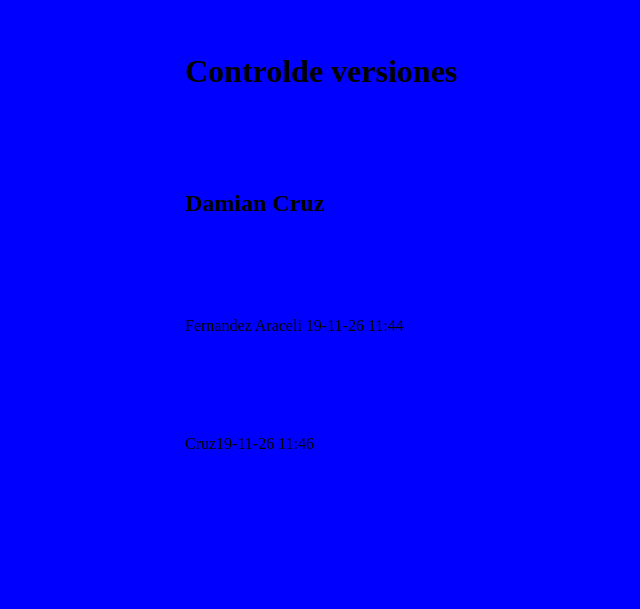
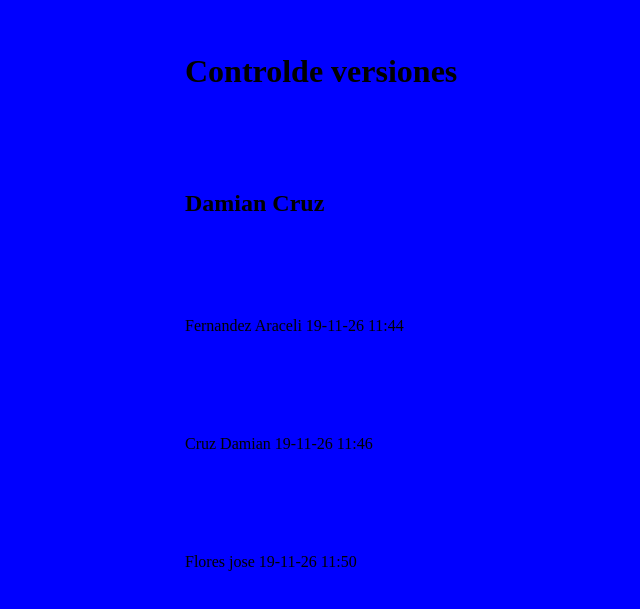
Before and after one commit to Josefl7/TP_SO_I4_Equipo_103, a plain HTML site: page index.html in a window 1280 px wide. Shown: the part 147-756 px from the top of the page, without its empty margins (115-755 px from the left). Drawn offline with Linux system fonts and the light colour scheme.

Commit message:
Subida de apellido nombre fecha y hora al index de testing

```diff
--- a/index.html
+++ b/index.html
@@ -10,6 +10,7 @@
 <h1>Controlde versiones</h1>
 <h2>Damian Cruz</h2>
 <p>Fernandez Araceli 19-11-26 11:44 </p>
-<p>Cruz19-11-26 11:46 </p>
+<p>Cruz Damian 19-11-26 11:46 </p>
+<p>Flores jose 19-11-26 11:50 </p>
 </body>
 </html>
```
Also changed, not shown: Respuestas.txt (added).
